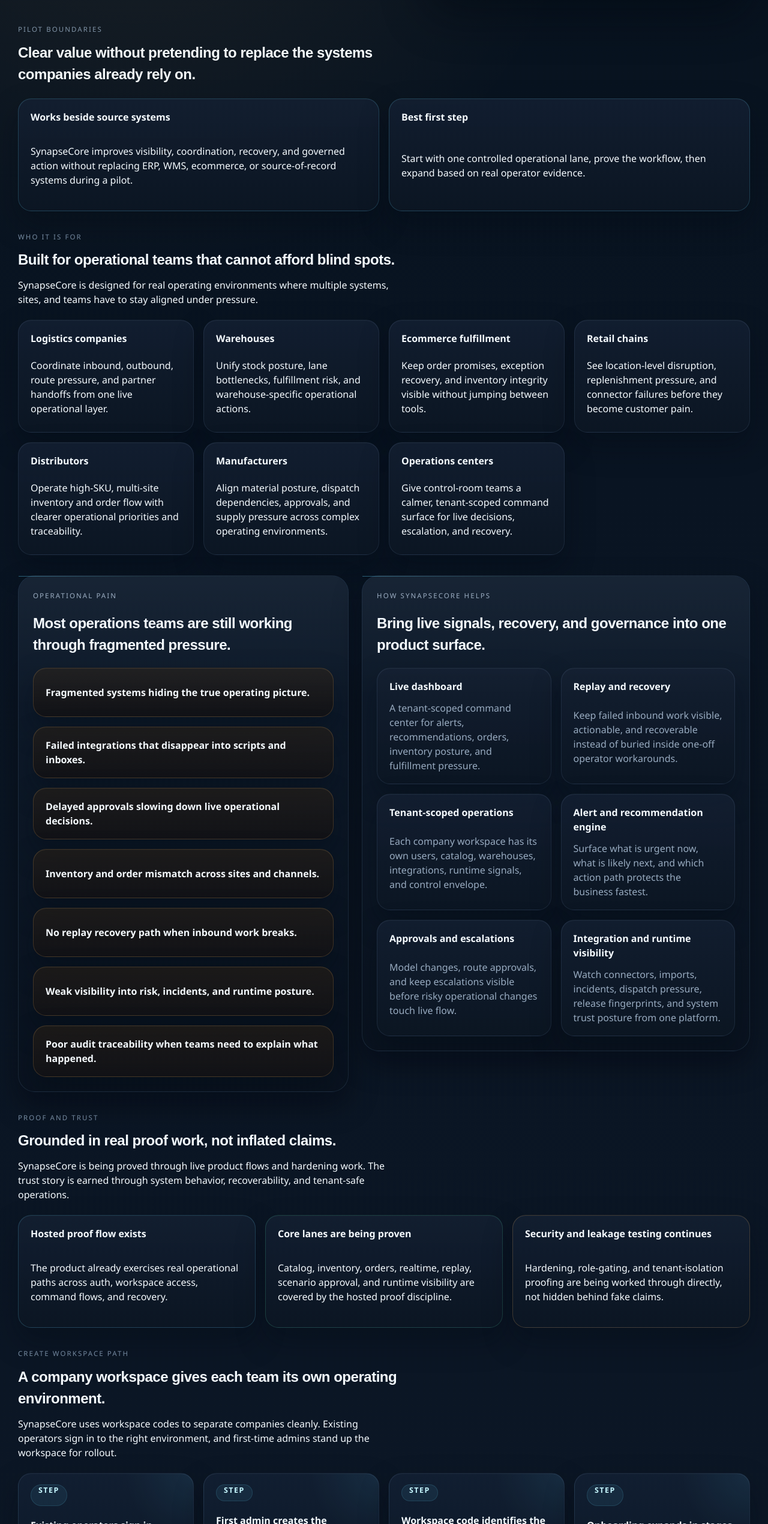
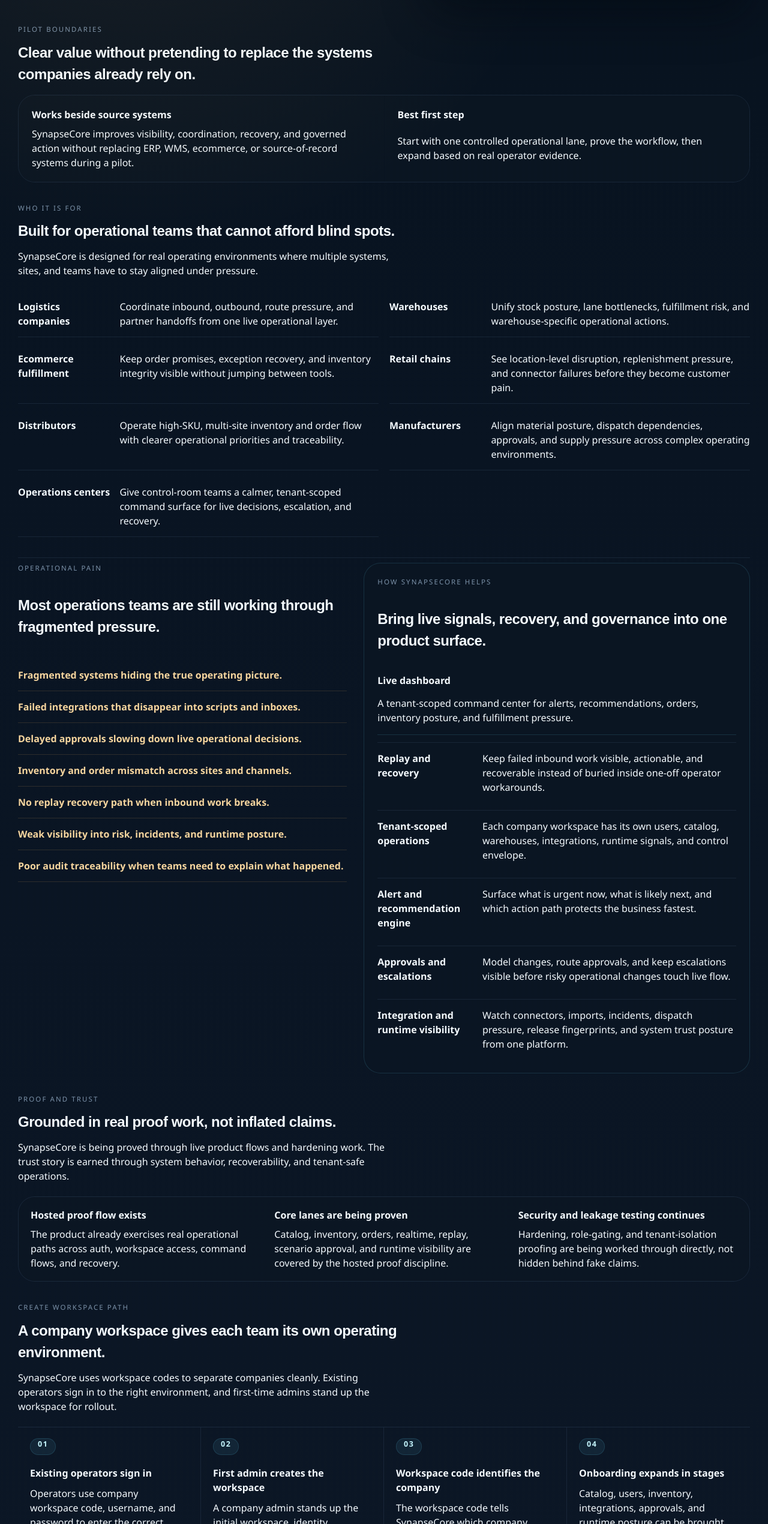
Before and after one commit to kobanihlulani77-maker/SynapsCore, a React (Vite) app in the folder frontend/: page / in a window 1280 px wide. Shown: the part 1246-3786 px from the top of the page at 60% size. Built offline with nearby package versions, Linux system fonts and the light colour scheme; no server answers.

Commit message:
Refine public and auth page composition

```diff
--- a/frontend/src/design-system.css
+++ b/frontend/src/design-system.css
@@ -1196,7 +1196,17 @@
 .public-command-grid,
 .public-card-grid,
 .public-feature-grid,
-.public-list-grid {
+.public-list-grid,
+.public-boundary-list,
+.public-audience-list,
+.public-pressure-list,
+.public-capability-list,
+.public-proof-ledger,
+.public-workspace-path,
+.signin-support-list,
+.signin-trust-ledger,
+.workspace-next-list,
+.workspace-boundary-list {
   display: grid;
   gap: 16px;
 }
@@ -1274,6 +1284,28 @@
 .public-card-grid,
 .public-feature-grid,
 .public-list-grid,
+.public-boundary-list,
+.public-audience-list,
+.public-pressure-list,
+.public-capability-list,
+.public-proof-ledger,
+.public-workspace-path,
+.signin-support-list,
+.signin-trust-ledger,
+.workspace-next-list,
+.workspace-boundary-list,
+.public-boundary-item,
+.public-audience-row,
+.public-pressure-row,
+.public-capability-row,
+.public-proof-row,
+.public-workspace-step,
+.signin-support-row,
+.signin-trust-row,
+.workspace-next-row,
+.workspace-boundary-row,
+.workspace-step-row,
+.workspace-guidance-block,
 .workspace-wizard-shell,
 .workspace-wizard-sidebar,
 .workspace-wizard-panel,
@@ -1293,6 +1325,10 @@
   margin-top: 34px;
   margin-right: auto;
   margin-left: auto;
+}
+
+.public-compact-section {
+  gap: 16px;
 }
 
 .public-section-shell-split {
@@ -1319,7 +1355,17 @@
 .public-capability-card p,
 .public-proof-card p,
 .public-onboarding-card p,
-.public-command-lane li {
+.public-command-lane li,
+.public-boundary-item p,
+.public-audience-row p,
+.public-capability-row p,
+.public-proof-row p,
+.public-workspace-step p,
+.signin-support-row p,
+.signin-trust-row p,
+.workspace-next-row p,
+.workspace-boundary-row p,
+.workspace-guidance-block p {
   margin: 0;
 }
 
@@ -1372,6 +1418,121 @@
 
 .public-feature-grid {
   grid-template-columns: repeat(2, minmax(0, 1fr));
+}
+
+.public-boundary-list {
+  grid-template-columns: repeat(2, minmax(0, 1fr));
+  gap: 1px;
+  overflow: hidden;
+  border-radius: var(--radius-lg);
+  border: 1px solid rgba(121, 156, 194, 0.14);
+}
+
+.public-boundary-item {
+  display: grid;
+  gap: 8px;
+  padding: 20px 22px;
+  background: rgba(12, 22, 35, 0.74);
+}
+
+.public-audience-list {
+  grid-template-columns: repeat(2, minmax(0, 1fr));
+  gap: 10px 18px;
+}
+
+.public-audience-row {
+  display: grid;
+  grid-template-columns: minmax(130px, 0.36fr) minmax(0, 1fr);
+  gap: 14px;
+  align-items: start;
+  padding: 14px 0;
+  border-bottom: 1px solid rgba(121, 156, 194, 0.12);
+}
+
+.public-operational-flow {
+  gap: 28px;
+  padding-top: 8px;
+  border-top: 1px solid rgba(121, 156, 194, 0.12);
+}
+
+.public-flow-column {
+  display: grid;
+  gap: 16px;
+  align-content: start;
+  min-width: 0;
+}
+
+.public-flow-column-primary {
+  padding: 22px;
+  border-radius: var(--radius-lg);
+  border: 1px solid rgba(99, 216, 255, 0.14);
+  background: rgba(12, 22, 35, 0.64);
+}
+
+.public-pressure-list {
+  gap: 0;
+}
+
+.public-pressure-row {
+  padding: 14px 0;
+  border-bottom: 1px solid rgba(255, 189, 99, 0.14);
+}
+
+.public-pressure-row strong {
+  color: #f6d59e;
+}
+
+.public-capability-list {
+  gap: 12px;
+}
+
+.public-capability-row {
+  display: grid;
+  grid-template-columns: minmax(140px, 0.38fr) minmax(0, 1fr);
+  gap: 14px;
+  padding: 14px 0;
+  border-top: 1px solid rgba(121, 156, 194, 0.12);
+}
+
+.public-capability-row-lead {
+  grid-template-columns: 1fr;
+  padding: 0 0 16px;
+  border-top: 0;
+  border-bottom: 1px solid rgba(99, 216, 255, 0.14);
+}
+
+.public-proof-ledger {
+  grid-template-columns: repeat(3, minmax(0, 1fr));
+  gap: 1px;
+  overflow: hidden;
+  border-radius: var(--radius-lg);
+  border: 1px solid rgba(121, 156, 194, 0.14);
+}
+
+.public-proof-row {
+  display: grid;
+  gap: 8px;
+  padding: 18px 20px;
+  background: rgba(12, 22, 35, 0.7);
+}
+
+.public-workspace-path {
+  grid-template-columns: repeat(4, minmax(0, 1fr));
+  gap: 0;
+  border-top: 1px solid rgba(121, 156, 194, 0.14);
+  border-bottom: 1px solid rgba(121, 156, 194, 0.14);
+}
+
+.public-workspace-step {
+  display: grid;
+  gap: 10px;
+  align-content: start;
+  padding: 18px 20px;
+  border-right: 1px solid rgba(121, 156, 194, 0.12);
+}
+
+.public-workspace-step:last-child {
+  border-right: 0;
 }
 
 .public-command-lane ul {
@@ -1496,6 +1657,18 @@
 .enterprise-signin-story .public-feature-card {
   min-height: auto;
   padding: 14px 16px;
+}
+
+.signin-support-list {
+  gap: 0;
+  border-top: 1px solid rgba(121, 156, 194, 0.12);
+}
+
+.signin-support-row {
+  display: grid;
+  gap: 6px;
+  padding: 14px 0;
+  border-bottom: 1px solid rgba(121, 156, 194, 0.1);
 }
 
 .field-control {
@@ -1550,7 +1723,9 @@
 .workspace-review-card,
 .workspace-next-card,
 .workspace-step-card,
+.workspace-step-row,
 .workspace-wizard-note,
+.workspace-guidance-block,
 .workspace-kickoff-card {
   border-radius: var(--radius-md);
   border: 1px solid rgba(121, 156, 194, 0.14);
@@ -1566,8 +1741,10 @@
 }
 
 .signin-status-card span,
+.signin-trust-row span,
 .workspace-review-grid span,
 .workspace-step-card span,
+.workspace-step-row span,
 .workspace-kickoff-link,
 .workspace-kickoff-progress span {
   display: block;
@@ -1599,6 +1776,30 @@
   background: linear-gradient(180deg, rgba(54, 17, 24, 0.54), rgba(21, 11, 16, 0.82));
 }
 
+.signin-trust-ledger {
+  gap: 1px;
+  margin-top: 18px;
+  overflow: hidden;
+  border-radius: var(--radius-md);
+  border: 1px solid rgba(121, 156, 194, 0.14);
+}
+
+.signin-trust-row {
+  display: grid;
+  gap: 6px;
+  padding: 15px 18px;
+  background: rgba(12, 22, 35, 0.72);
+}
+
+.signin-trust-row strong,
+.signin-support-row strong,
+.workspace-next-row strong,
+.workspace-boundary-row strong,
+.workspace-guidance-block strong,
+.workspace-step-row strong {
+  display: block;
+}
+
 .workspace-wizard-shell {
   display: grid;
   grid-template-columns: minmax(280px, 0.9fr) minmax(0, 1.35fr);
@@ -1646,11 +1847,12 @@
 
 .workspace-wizard-steps {
   display: grid;
-  gap: 12px;
-}
-
-.workspace-step-card {
-  padding: 16px 18px;
+  gap: 8px;
+}
+
+.workspace-step-card,
+.workspace-step-row {
+  padding: 14px 16px;
   text-align: left;
   transition:
     transform var(--motion-base) var(--ease-standard),
@@ -1659,7 +1861,8 @@
     box-shadow var(--motion-base) var(--ease-standard);
 }
 
-.workspace-step-card:hover {
+.workspace-step-card:hover,
+.workspace-step-row:hover {
   transform: translateY(-1px);
   border-color: rgba(99, 216, 255, 0.22);
 }
@@ -1732,6 +1935,27 @@
   padding: 18px 20px;
   display: grid;
   gap: 8px;
+}
+
+.workspace-guidance-block {
+  display: grid;
+  gap: 8px;
+  padding: 16px 18px;
+  background: rgba(12, 22, 35, 0.68);
+}
+
+.workspace-next-list,
+.workspace-boundary-list {
+  gap: 0;
+  border-top: 1px solid rgba(121, 156, 194, 0.12);
+}
+
+.workspace-next-row,
+.workspace-boundary-row {
+  display: grid;
+  gap: 6px;
+  padding: 14px 0;
+  border-bottom: 1px solid rgba(121, 156, 194, 0.1);
 }
 
 .workspace-kickoff-panel {
@@ -2736,6 +2960,10 @@
   .public-command-grid,
   .public-hero-metrics,
   .public-feature-grid,
+  .public-boundary-list,
+  .public-audience-list,
+  .public-proof-ledger,
+  .public-workspace-path,
   .workspace-wizard-grid,
   .workspace-review-grid,
   .workspace-next-grid {
@@ -2774,6 +3002,10 @@
   .public-onboarding-card,
   .public-domain-card {
     min-height: auto;
+  }
+
+  .public-flow-column-primary {
+    padding: 20px;
   }
 
   .enterprise-signin-form {
@@ -2931,6 +3163,10 @@
   .public-hero-metrics,
   .public-feature-grid,
   .public-command-signals,
+  .public-boundary-list,
+  .public-audience-list,
+  .public-proof-ledger,
+  .public-workspace-path,
   .signin-status-grid,
   .workspace-wizard-grid,
   .workspace-review-grid,
@@ -2938,6 +3174,29 @@
     grid-template-columns: 1fr;
   }
 
+  .public-audience-row,
+  .public-capability-row {
+    grid-template-columns: 1fr;
+  }
+
+  .public-boundary-list,
+  .public-proof-ledger {
+    border-radius: var(--radius-md);
+  }
+
+  .public-workspace-path {
+    gap: 0;
+  }
+
+  .public-workspace-step {
+    border-right: 0;
+    border-bottom: 1px solid rgba(121, 156, 194, 0.12);
+  }
+
+  .public-workspace-step:last-child {
+    border-bottom: 0;
+  }
+
   .public-command-header {
     flex-direction: column;
   }
--- a/frontend/src/pages/PublicExperience.jsx
+++ b/frontend/src/pages/PublicExperience.jsx
@@ -259,14 +259,14 @@
         </article>
       </section>
 
-      <section className="public-section-shell public-boundary-strip" aria-labelledby="pilot-boundaries">
+      <section className="public-section-shell public-boundary-strip public-compact-section" aria-labelledby="pilot-boundaries">
         <div className="public-section-heading">
           <p className="panel-kicker">Pilot boundaries</p>
           <h2 id="pilot-boundaries">Clear value without pretending to replace the systems companies already rely on.</h2>
         </div>
-        <div className="public-card-grid public-card-grid-two">
+        <div className="public-boundary-list">
           {boundaryCards.map((card) => (
-            <article key={card.title} className="public-proof-card tone-info">
+            <article key={card.title} className="public-boundary-item">
               <strong>{card.title}</strong>
               <p>{card.body}</p>
             </article>
@@ -280,9 +280,9 @@
           <h2 id="who-it-is-for">Built for operational teams that cannot afford blind spots.</h2>
           <p>SynapseCore is designed for real operating environments where multiple systems, sites, and teams have to stay aligned under pressure.</p>
         </div>
-        <div className="public-card-grid public-card-grid-wide">
+        <div className="public-audience-list">
           {audienceCards.map((card) => (
-            <article key={card.title} className="public-domain-card">
+            <article key={card.title} className="public-audience-row">
               <strong>{card.title}</strong>
               <p>{card.body}</p>
             </article>
@@ -290,25 +290,25 @@
         </div>
       </section>
 
-      <section className="public-section-shell public-section-shell-split" aria-labelledby="operational-pain">
-        <article className="public-section-card">
+      <section className="public-section-shell public-section-shell-split public-operational-flow" aria-labelledby="operational-pain">
+        <article className="public-flow-column">
           <p className="panel-kicker">Operational pain</p>
           <h2 id="operational-pain">Most operations teams are still working through fragmented pressure.</h2>
-          <div className="public-list-grid">
+          <div className="public-pressure-list">
             {painCards.map((pain) => (
-              <div key={pain} className="public-list-item public-list-item-warning">
+              <div key={pain} className="public-pressure-row">
                 <strong>{pain}</strong>
               </div>
             ))}
           </div>
         </article>
 
-        <article className="public-section-card">
+        <article className="public-flow-column public-flow-column-primary">
           <p className="panel-kicker">How SynapseCore helps</p>
           <h2>Bring live signals, recovery, and governance into one product surface.</h2>
-          <div className="public-feature-grid">
-            {capabilityCards.map((card) => (
-              <article key={card.title} className="public-capability-card">
+          <div className="public-capability-list">
+            {capabilityCards.map((card, index) => (
+              <article key={card.title} className={index === 0 ? 'public-capability-row public-capability-row-lead' : 'public-capability-row'}>
                 <strong>{card.title}</strong>
                 <p>{card.body}</p>
               </article>
@@ -323,9 +323,9 @@
           <h2 id="proof-and-trust">Grounded in real proof work, not inflated claims.</h2>
           <p>SynapseCore is being proved through live product flows and hardening work. The trust story is earned through system behavior, recoverability, and tenant-safe operations.</p>
         </div>
-        <div className="public-card-grid">
+        <div className="public-proof-ledger">
           {proofCards.map((card) => (
-            <article key={card.title} className={`public-proof-card tone-${card.tone}`}>
+            <article key={card.title} className={`public-proof-row tone-${card.tone}`}>
               <strong>{card.title}</strong>
               <p>{card.body}</p>
             </article>
@@ -339,10 +339,10 @@
           <h2 id="workspace-onboarding-title">A company workspace gives each team its own operating environment.</h2>
           <p>SynapseCore uses workspace codes to separate companies cleanly. Existing operators sign in to the right environment, and first-time admins stand up the workspace for rollout.</p>
         </div>
-        <div className="public-card-grid public-card-grid-wide">
-          {workspaceSteps.map((step) => (
-            <article key={step.title} className="public-onboarding-card">
-              <span className="public-step-marker">Step</span>
+        <div className="public-workspace-path">
+          {workspaceSteps.map((step, index) => (
+            <article key={step.title} className="public-workspace-step">
+              <span className="public-step-marker">{String(index + 1).padStart(2, '0')}</span>
               <strong>{step.title}</strong>
               <p>{step.body}</p>
             </article>
```
Also changed, not shown: frontend/src/pages/CreateWorkspace.jsx (+7 -7 lines), frontend/src/pages/SignIn.jsx (+6 -6 lines).
